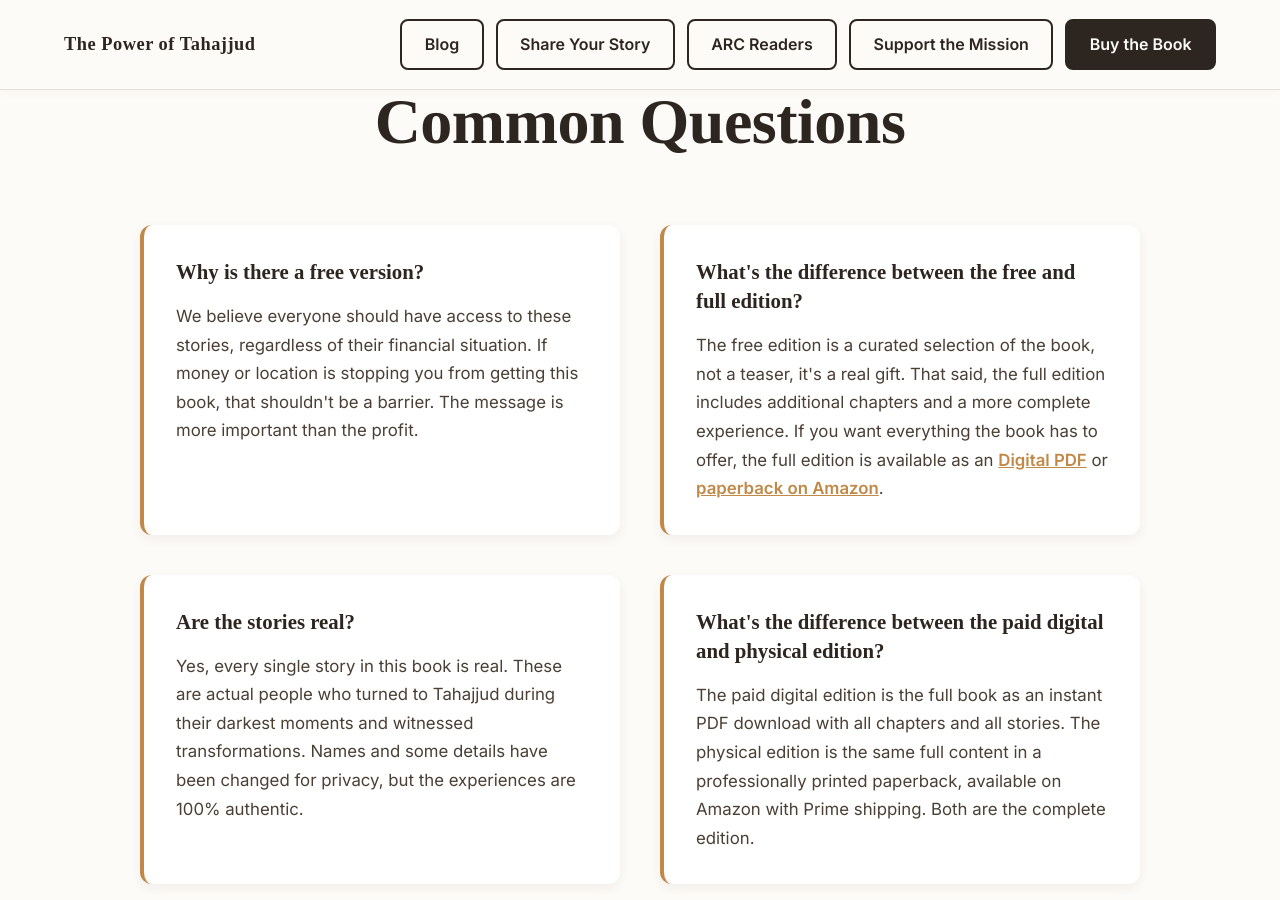
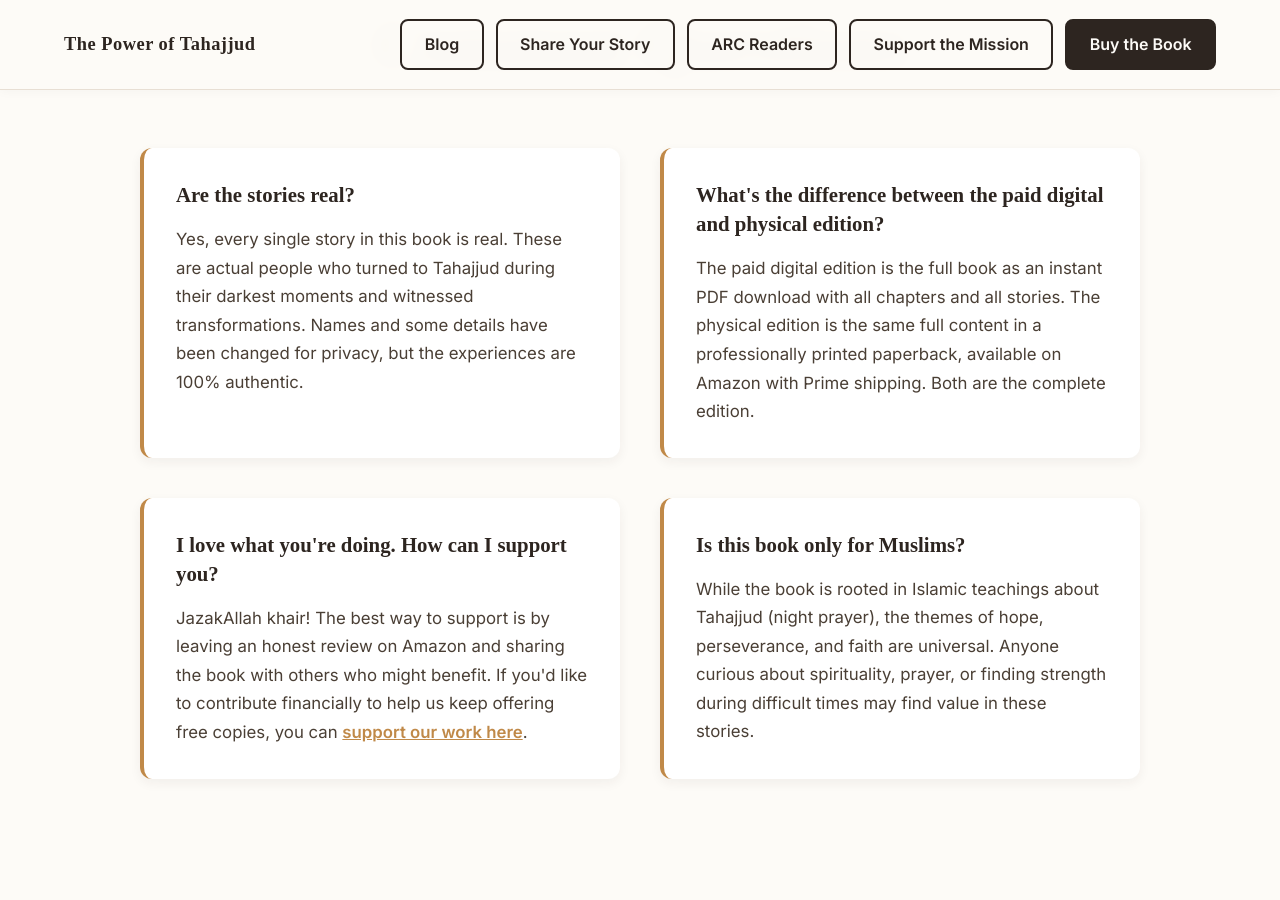
Before and after one commit to Omnitryx-Inc/tahajjud-fe-main, a Jekyll site: the page built from pages/index.html, in a window 1280 px wide and 900 px high, scrolled down 7554 px. Built offline with Jekyll 4.4.1, drawn with Linux system fonts in a browser that asks for light colours; some web fonts are replaced; some of the changed text lies outside the part shown.

Commit message:
adjustments; free hid

```diff
--- a/_layouts/post.html
+++ b/_layouts/post.html
@@ -192,7 +192,7 @@
   <!-- Sticky mobile CTA -->
   <div id="sticky-bar" style="display:none; position:fixed; bottom:0; left:0; right:0; background:var(--text-dark); padding:0.9rem 1.5rem; padding-bottom:calc(0.9rem + env(safe-area-inset-bottom)); z-index:999; justify-content:space-between; align-items:center;">
     <span style="color:var(--cream-white); font-size:0.95rem; font-weight:600; font-family:'Inter',sans-serif;">The Power of Tahajjud</span>
-    <a href="/free/" style="background:var(--gold-primary); color:var(--cream-white); padding:0.55rem 1.2rem; border-radius:6px; font-size:0.88rem; font-weight:700; font-family:'Inter',sans-serif; text-decoration:none; white-space:nowrap; margin-left:1rem;" onclick="gtag('event', 'click_sticky_bar', { 'button_location': 'blog_sticky_bar' });">Get the Book Free</a>
+    <a href="/get-the-book/" style="background:var(--gold-primary); color:var(--cream-white); padding:0.55rem 1.2rem; border-radius:6px; font-size:0.88rem; font-weight:700; font-family:'Inter',sans-serif; text-decoration:none; white-space:nowrap; margin-left:1rem;" onclick="gtag('event', 'click_sticky_bar', { 'button_location': 'blog_sticky_bar' });">Get the Book</a>
   </div>
   <script>
     (function() {
@@ -212,7 +212,7 @@
       var headings = body.querySelectorAll('h2');
       if (headings.length < 2) return;
       var callout = document.createElement('div');
-      callout.innerHTML = '<p style="margin:0 0 0.5rem; font-size:0.95rem; color:var(--text-dark); line-height:1.75;">Every single night, Allah descends to the lowest heaven, calling out to His servants so He can grant their needs. <strong>The Power of Tahajjud</strong> shares real stories of people who prayed during their darkest moments and witnessed extraordinary miracles that made the impossible... <strong>possible</strong>.</p><a href="/free/" style="font-size:0.9rem; font-weight:700; color:var(--gold-primary); text-decoration:none;" onclick="gtag(\'event\', \'click_inline_callout\', { \'button_location\': \'blog_mid_article\' });">Read the stories</a>';
+      callout.innerHTML = '<p style="margin:0 0 0.5rem; font-size:0.95rem; color:var(--text-dark); line-height:1.75;">Every single night, Allah descends to the lowest heaven, calling out to His servants so He can grant their needs. <strong>The Power of Tahajjud</strong> shares real stories of people who prayed during their darkest moments and witnessed extraordinary miracles that made the impossible... <strong>possible</strong>.</p><a href="/get-the-book/" style="font-size:0.9rem; font-weight:700; color:var(--gold-primary); text-decoration:none;" onclick="gtag(\'event\', \'click_inline_callout\', { \'button_location\': \'blog_mid_article\' });">Get the book</a>';
       callout.style.cssText = 'margin:2rem 0; padding:1.25rem 1.5rem; background:var(--beige-soft); border-left:3px solid var(--gold-primary); border-radius:0 8px 8px 0;';
       headings[1].before(callout);
     })();
--- a/pages/index.html
+++ b/pages/index.html
@@ -47,7 +47,7 @@
                 Instant digital access • Premium print on Amazon
             </div>
 
-            <p class="free-copy-notice" style="margin-top: 1.5rem; font-size: 0.95rem; color: var(--text-medium);">
+            <p class="free-copy-notice" style="display:none; margin-top: 1.5rem; font-size: 0.95rem; color: var(--text-medium);">
                 Can't afford it? <a href="/free/" style="color: var(--gold-primary); font-weight: 600; text-decoration: underline;">Get a free copy</a>
             </p>
         </div>
@@ -302,9 +302,9 @@
 <section style="padding: 6rem 5%; background: var(--cream-light);">
     <div style="max-width: 1100px; margin: 0 auto;">
         <div style="text-align: center; margin-bottom: 3rem;">
-            <p style="font-size: 0.78rem; font-weight: 700; letter-spacing: 0.18em; text-transform: uppercase; color: var(--gold-primary); margin-bottom: 0.75rem;">Free Reading</p>
+            <p style="font-size: 0.78rem; font-weight: 700; letter-spacing: 0.18em; text-transform: uppercase; color: var(--gold-primary); margin-bottom: 0.75rem;">From the Blog</p>
             <h2 style="font-family: 'Allrounder Monument Test', serif; font-size: clamp(1.6rem, 4vw, 2.4rem); font-weight: 700; color: var(--text-dark); margin-bottom: 0.6rem;">From the Blog</h2>
-            <p style="font-size: 1rem; color: var(--text-medium); max-width: 480px; margin: 0 auto; line-height: 1.7;">Practical articles on Tahajjud, dua, and staying close to Allah. All free.</p>
+            <p style="font-size: 1rem; color: var(--text-medium); max-width: 480px; margin: 0 auto; line-height: 1.7;">Practical articles on Tahajjud, dua, and staying close to Allah.</p>
         </div>
         <div class="blog-grid" style="margin-top: 0;">
             <a href="/blog/disappointed-in-allah/" class="blog-card" style="text-decoration: none; color: inherit;" onclick="gtag('event', 'click_blog_post', { 'button_location': 'index_blog_preview', 'post_title': 'Are You Disappointed in Allah?' });">
@@ -337,14 +337,14 @@
         <h2 class="section-title">Common Questions</h2>
 
         <div class="faq-grid">
-            <div class="faq-item js-free-faq">
+            <div class="faq-item js-free-faq" style="display:none;">
                 <h3 class="faq-question">Why is there a free version?</h3>
                 <p class="faq-answer">
                     We believe everyone should have access to these stories, regardless of their financial situation. If money or location is stopping you from getting this book, that shouldn't be a barrier. The message is more important than the profit.
                 </p>
             </div>
 
-            <div class="faq-item js-free-faq">
+            <div class="faq-item js-free-faq" style="display:none;">
                 <h3 class="faq-question">What's the difference between the free and full edition?</h3>
                 <p class="faq-answer">
                     The free edition is a curated selection of the book, not a teaser, it's a real gift. That said, the full edition includes additional chapters and a more complete experience. If you want everything the book has to offer, the full edition is available as an <a href="{{ site.stripe_buy_url }}" target="_blank" style="color: var(--gold-primary); font-weight: 600; text-decoration: underline;">Digital PDF</a> or <a href="{{ site.amazon_url }}" style="color: var(--gold-primary); font-weight: 600; text-decoration: underline;">paperback on Amazon</a>.
@@ -372,7 +372,7 @@
                 </p>
             </div>
 
-            <div class="faq-item js-free-faq">
+            <div class="faq-item js-free-faq" style="display:none;">
                 <h3 class="faq-question">Can I share the free PDF with others?</h3>
                 <p class="faq-answer">
                     Please don't upload or publicly distribute the PDF file itself. Instead, share the link to <a href="/free/" style="color: var(--gold-primary); font-weight: 600;">PowerOfTahajjud.com/free</a> so they can get their own copy. This keeps the honor system intact and helps us know how many people the book is reaching.
@@ -398,7 +398,7 @@
         <a href="{{ site.amazon_url }}" class="btn btn-secondary js-amazon-link" onclick="gtag('event', 'click_buy_page', {'button_location': 'index_final_cta'})">Buy Physical Edition</a>
     </div>
 
-    <p class="free-copy-notice" style="margin-top: 2rem; font-size: 1.05rem; opacity: 0.9;">
+    <p class="free-copy-notice" style="display:none; margin-top: 2rem; font-size: 1.05rem; opacity: 0.9;">
         Can't afford it? <a href="/free/" style="color: var(--cream-white); font-weight: 600; text-decoration: underline;">Get a free copy</a>
     </p>
 </section>
```
